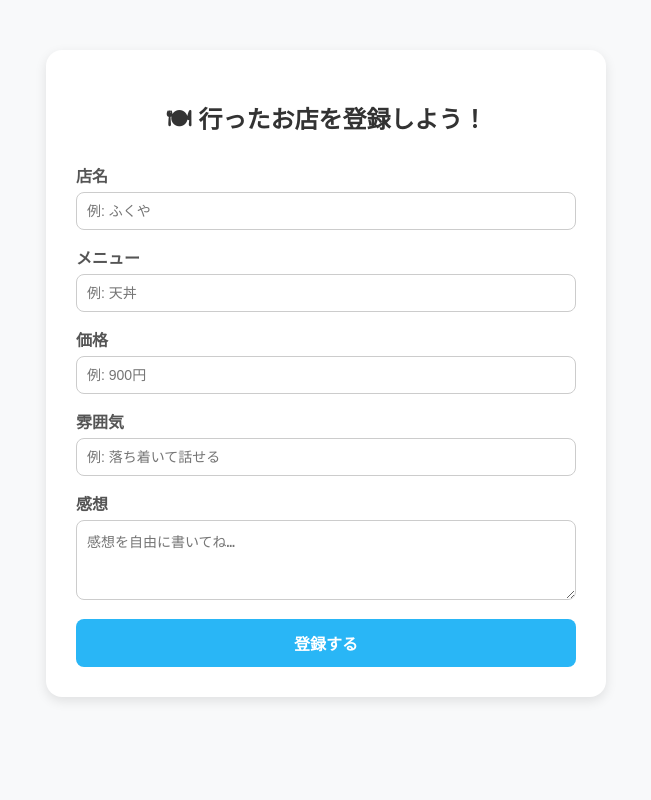
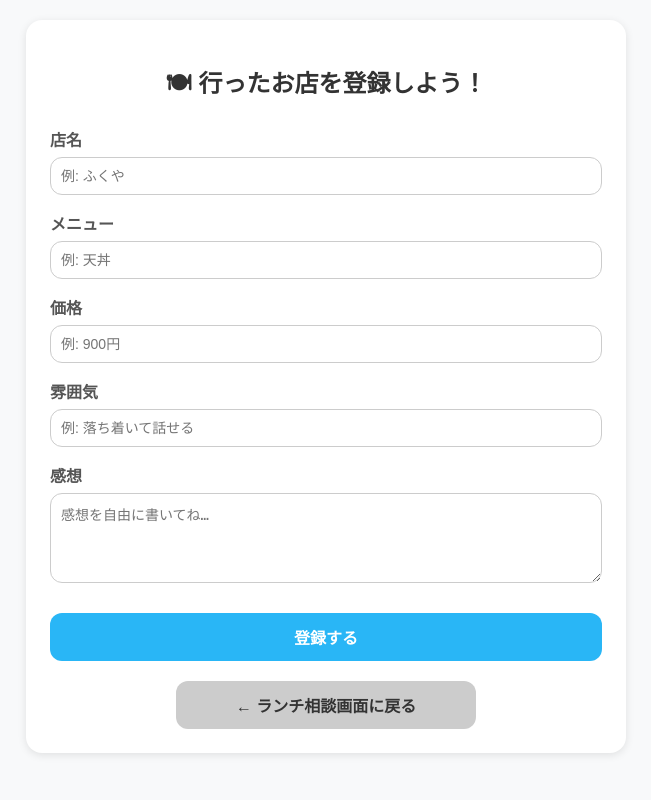
Before and after one commit to kiara-tiara/lunchbot, a Flask app: page /register in a window 1280 px wide. Shown: the whole page, without its empty margins (314-965 px from the left). Run offline with Flask 3, Linux system fonts and the light colour scheme.

Commit message:
レスポンシブ対応

```diff
--- a/static/css/register.css
+++ b/static/css/register.css
@@ -2,44 +2,46 @@ body {
     font-family: 'Helvetica Neue', sans-serif;
     background-color: #f8f9fa;
     margin: 0;
-    padding: 0;
+    padding: 20px;
 }
 
 .form-container {
-    max-width: 500px;
-    margin: 50px auto;
+    max-width: 600px;
+    margin: 0 auto;
     background: #fff;
-    padding: 30px;
+    padding: 24px;
     border-radius: 16px;
-    box-shadow: 0 4px 12px rgba(0, 0, 0, 0.1);
-    text-align: center;
+    box-shadow: 0 2px 8px rgba(0, 0, 0, 0.1);
+    box-sizing: border-box;
 }
 
 h2 {
     color: #333;
     margin-bottom: 20px;
+    text-align: center;
 }
 
 label {
     display: block;
-    margin-bottom: 15px;
+    margin-bottom: 16px;
     text-align: left;
     font-weight: bold;
     color: #555;
 }
 
-input, textarea {
+input,
+textarea {
     width: 100%;
     padding: 10px;
-    margin-top: 5px;
+    margin-top: 6px;
     border: 1px solid #ccc;
-    border-radius: 8px;
+    border-radius: 12px;
     font-size: 14px;
     box-sizing: border-box;
 }
 
 textarea {
-    min-height: 80px;
+    min-height: 90px;
     resize: vertical;
 }
 
@@ -49,11 +51,12 @@ button {
     background: #29b6f6;
     color: white;
     border: none;
-    border-radius: 8px;
+    border-radius: 12px;
     cursor: pointer;
     font-size: 16px;
     font-weight: bold;
     transition: background 0.3s ease;
+    margin-top: 10px;
 }
 
 button:hover {
@@ -63,11 +66,61 @@ button:hover {
 .success {
     color: green;
     font-weight: bold;
-    margin-bottom: 10px;
+    margin-bottom: 16px;
 }
 
 .error {
     color: red;
     font-weight: bold;
-    margin-bottom: 10px;
+    margin-bottom: 16px;
 }
+
+.back-button-container {
+    margin-top: 20px;
+    text-align: center;
+    padding: 0 16px;
+    box-sizing: border-box;
+    max-width: 100%;
+}
+
+.back-button {
+    display: inline-block;
+    width: 100%;
+    max-width: 300px;
+    padding: 12px 20px;
+    background-color: #ccc;
+    color: #333;
+    text-decoration: none;
+    font-weight: bold;
+    border-radius: 12px;
+    transition: background-color 0.3s ease, transform 0.2s ease;
+    box-sizing: border-box;
+}
+
+.back-button:hover {
+    background-color: #bbb;
+    transform: translateY(-2px);
+}
+
+
+/* --- スマホ対応 --- */
+@media (max-width: 480px) {
+    .form-container {
+        padding: 20px;
+        margin: 20px 12px;
+    }
+
+    input,
+    textarea,
+    button {
+        font-size: 15px;
+    }
+
+    button {
+        padding: 14px;
+    }
+
+    .back-button {
+        width: 100%;
+    }
+}
--- a/templates/register.html
+++ b/templates/register.html
@@ -1,7 +1,7 @@
 <!DOCTYPE html>
 <html lang="ja">
 <head>
-    <meta charset="UTF-8">
+    <meta charset="UTF-8" name="viewport" content="width=device-width, initial-scale=1.0">
     <title>ランチ登録フォーム</title>
     <link rel="stylesheet" href="{{ url_for('static', filename='css/register.css') }}">
 </head>
@@ -39,6 +39,11 @@
             </label>
             <button type="submit">登録する</button>
         </form>
+
+        <div class="back-button-container">
+            <a href="/" class="back-button">← ランチ相談画面に戻る</a>
+        </div>
+
     </div>
 </body>
 </html>
```
Also changed, not shown: static/css/chat.css (+71 -7 lines), templates/chat.html (+6 -1 lines).
